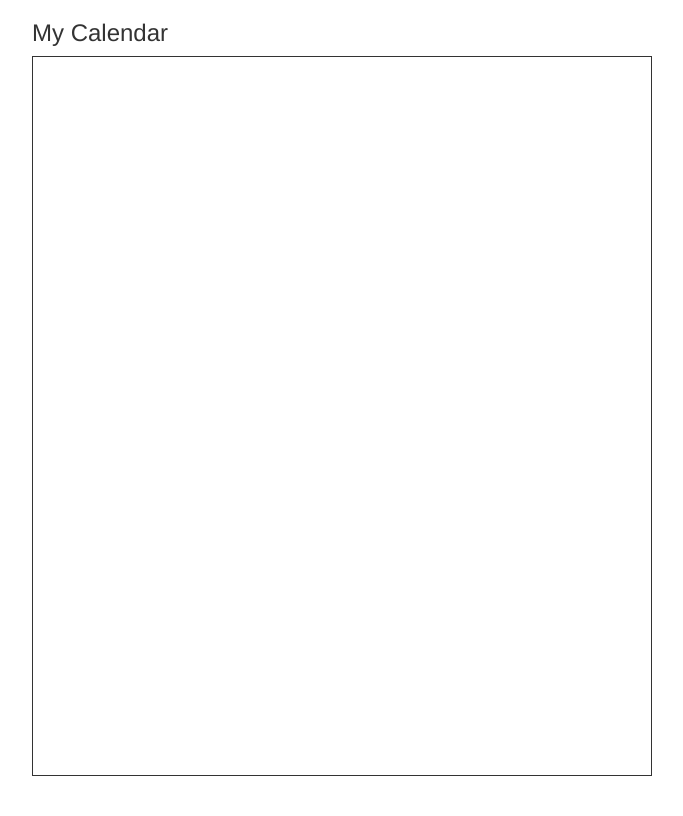
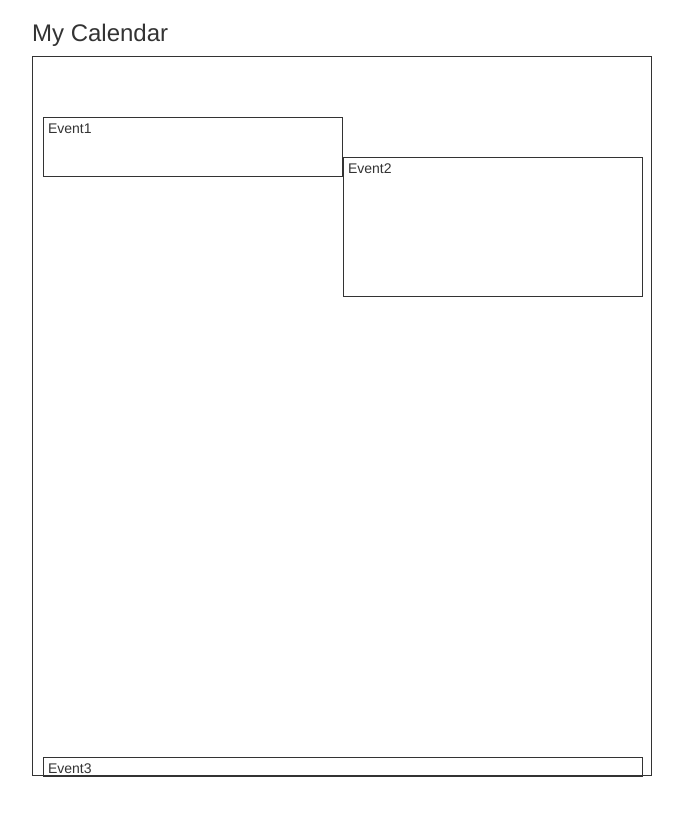
Before and after one commit to katiejenn/test.md, a plain HTML site: page index.html in a window 1280 px wide. Shown: the whole page, without its empty margins (38-721 px from the left). Drawn offline with nearby package versions, Linux system fonts and the light colour scheme.

Commit message:
hardcoded css

```diff
--- a/index.html
+++ b/index.html
@@ -12,7 +12,11 @@
 <body>
 	<div class="container">
 		<h3>My Calendar</h3>
-		<div class="calendar-box"></div>
+		<div class="calendar-box border">
+			<div class="event border event1">&nbsp;Event1</div>
+			<div class="event border event2">&nbsp;Event2</div>
+			<div class="event border event3">&nbsp;Event3</div>
+		</div>
 	</div>
 	<div class="white-space"></div>
 </body>
--- a/style.css
+++ b/style.css
@@ -2,12 +2,39 @@
 	text-align: center;
 }*/
 
+div.event{
+	position: absolute;
+}
+
+div.border{
+	border-width: 1px;
+	border-style: solid;
+}
+
 div.calendar-box{
 	width: 620px;
 	height:720px;
-	padding:10px;
-	border-width: 1px;
-	border-style: solid;
+	padding-left: 10px;
+	padding-right: 10px;
+}
+
+div.event1{
+	margin-top: 60px;
+	height: 60px;
+	width: 300px;
+}
+
+div.event2{
+	margin-top: 100px;
+	margin-left: 300px;
+	height: 140px;
+	width: 300px;
+}
+
+div.event3{
+	margin-top: 700px;
+	height: 20px;
+	width: 600px;
 }
 
 div.white-space{
```
